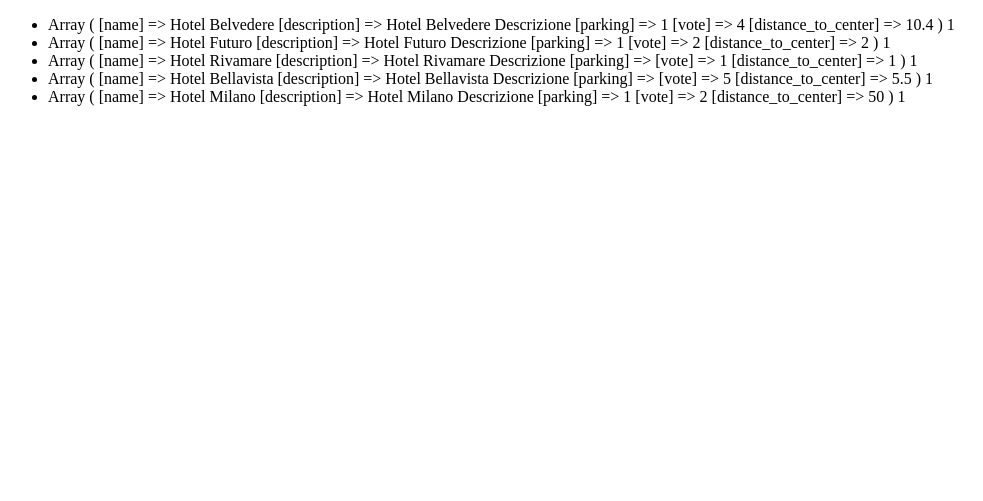
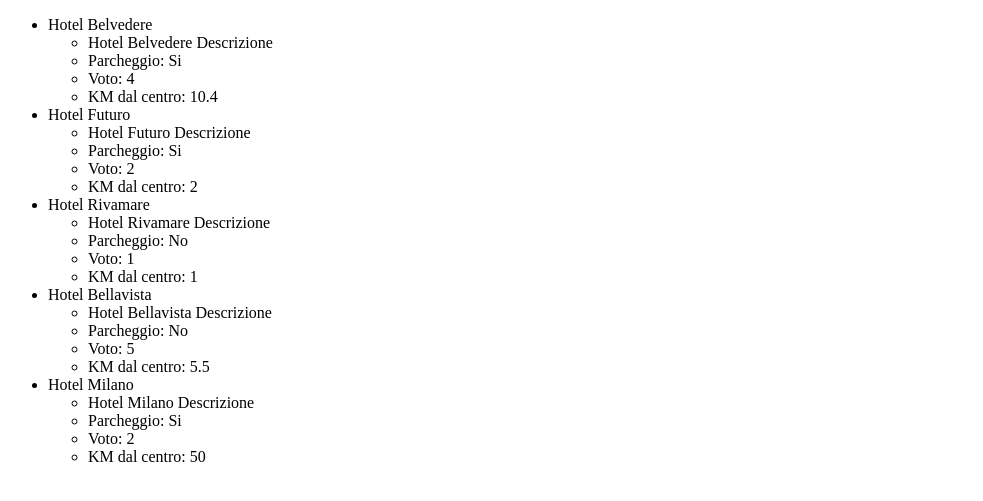
Before and after one commit to davide-piarulli/php-hotel, a PHP site: page / in a window 1280 px wide. Shown: the top 501 px of the page, without its empty margins (0-983 px from the left). Run offline with PHP 8.4, Linux system fonts and the light colour scheme.

Commit message:
[add] stampa senza stile

```diff
--- a/index.php
+++ b/index.php
@@ -39,9 +39,6 @@ $hotels = [
 
 ];
 
-// var_dump($hotels);
-
-
 ?>
 <!DOCTYPE html>
 <html lang="en">
@@ -61,7 +58,14 @@ $hotels = [
             // echo $hotel('name');
           }
         ?>
-          <li><?php echo print_r($hotel) ?></li>
+          <li><?php echo $hotel['name'] ?></li>
+          <ul>
+            <li><?php echo $hotel['description'] ?></li>
+            <li>Parcheggio: <?php echo $hotel['parking'] ? 'Si' : 'No' ?></li>
+            <li>Voto: <?php echo $hotel['vote'] ?></li>
+            <li>KM dal centro: <?php echo $hotel['distance_to_center'] ?></li>
+          </ul>
+
         <?php endforeach ?>
       </ul>
     </div>
```
